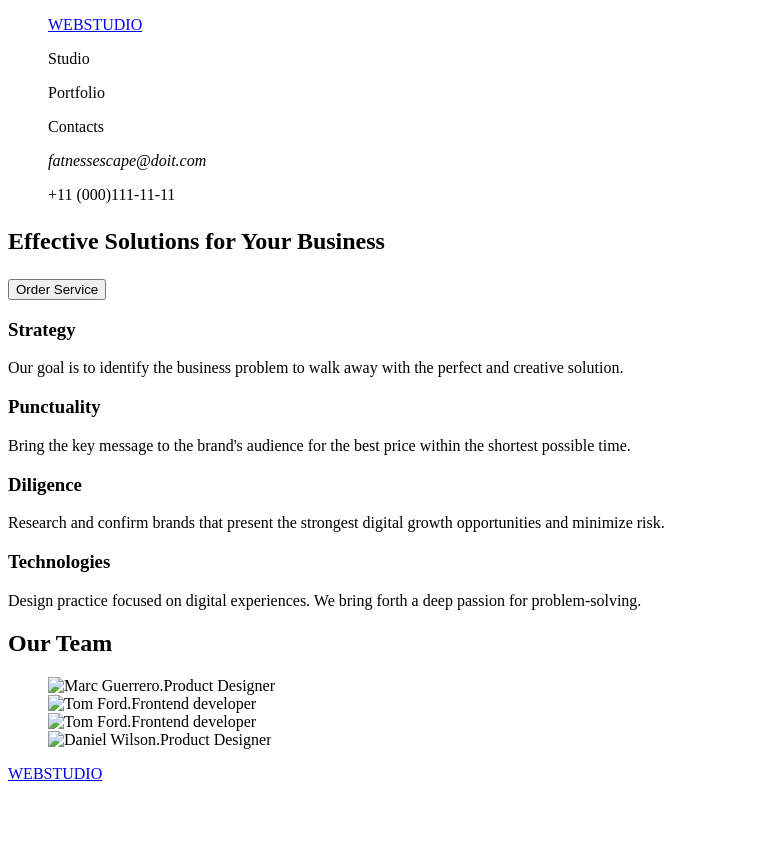
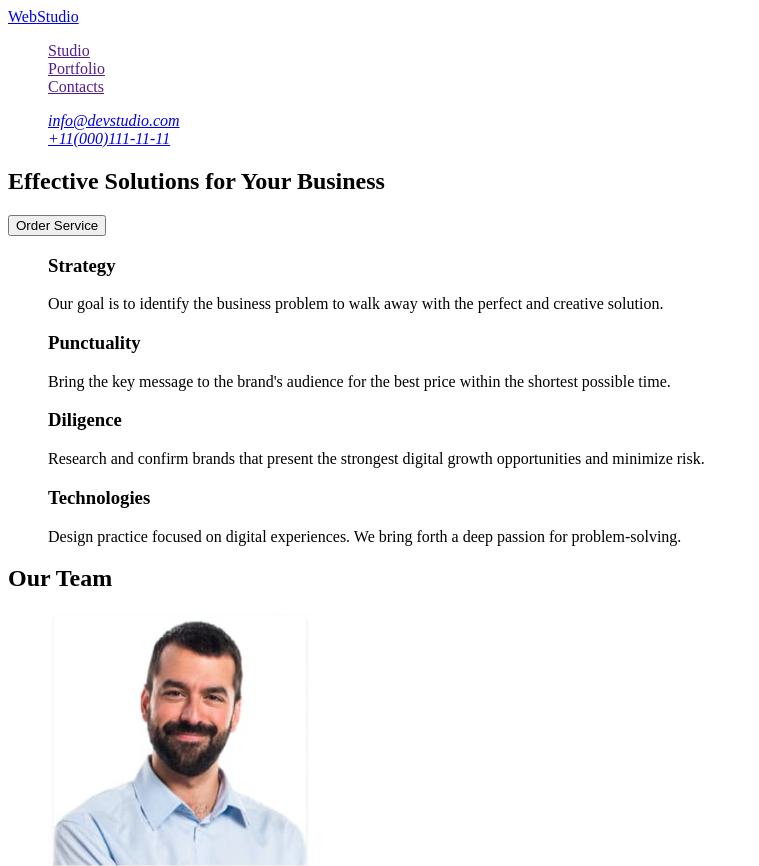
Before and after one commit to TatiYas/Tutorial, a plain HTML site: page index.html in a window 1280 px wide. Shown: the top 866 px of the page, without its empty margins (0-759 px from the left). Before the commit the page ends 800 px from the top, so only its background shows below. Drawn offline with Linux system fonts and the light colour scheme.

Commit message:
Update HTML

```diff
--- a/index.html
+++ b/index.html
@@ -2,77 +2,102 @@
 <html lang="en">
 
 <head>
-    <meta charset="utf-8" />
+    <meta charset="utf-8">
     <meta name="viewport" content="width=device-width, initial-scale=1.0">
+
  <title>Main Page</title>
+
 </head>
 
 <body>
+
     <header>
+      <nav>
+        <a href="./index.html"><span>Web</span>Studio</a>
+
     <ul style="list-style-type: none;">
-            <li><a href="https://www.figma.com/file/wuEpGhwCepGCOUw7mZFRac/Web-Studio-(Version-5.0)?type=design&node-id=297080-7250&mode=design&t=NECWioEthSlQ1Yjl-4"target="_blank">WEBSTUDIO</a>
-            </li>
-            <nav>
        <li>
-                    <p>Studio</p>
+        <a href="">Studio</a>
        </li>
        <li>
-                    <p>Portfolio</p>
+        <a href="">Portfolio</a>
        </li>
        <li>
-                    <p>Contacts</p>
-                </li>
-            </nav>
-            <li>
-                <p>
-                <address>fatnessescape@doit.com</address>
-                </p>
-            <li>
-                <p>+11 (000)111-11-11</p>
+        <a href="">Contacts</a>
        </li>
     </ul>
+       </nav>
+
+    <address>
+    <ul style="list-style-type: none;">
+     <li>
+        <a href="mailto:info@devstudio.com">info@devstudio.com </a>
+    </li>
+    <li>
+            <a href="tel:+110001111111">+11(000)111-11-11</a>
+    </li>
+    </ul>
+    </address>
 </header>
+
+<!--section 1-->
     <main>
-        <section 1>
-            <h1>
-                <p>Effective Solutions for Your Business</p>
-            </h1>
-            <button type="button">Order Service</button>
-        </section 1>
+        <section>
+            <h1>Effective Solutions for Your Business</h1>
 
-        <section2 2>
+            <button type="button"> Order Service </button>
+        </section>
+
+<!--section 2-->
+
+    <section>
+       <h2 hidden>About us</h2>
+       <ul style="list-style-type: none;">
+       <li>
         <h3>Strategy</h3>
            <p>Our goal is to identify the business problem to walk away with the perfect and creative solution.</p>
+        </li>
+        <li>
         <h3>Punctuality</h3>
             <p>Bring the key message to the brand's audience for the best price within the shortest possible time.</p>
+        </li>
+
+        <li>
        <h3>Diligence</h3>
             <p>Research and confirm brands that present the strongest digital growth opportunities and minimize risk.
             </p>
+        </li>
+
+        <li>
             <h3>Technologies</h3>
             <p>Design practice focused on digital experiences. We bring forth a deep passion for problem-solving.</p>
-        </section2>
+        </li>
+     </ul>
+     </section>
 
-        <section3>
+<!--section 3-->
+        <section>
             <h2>Our Team</h2>
             <ul style="list-style-type: none;">
                 <li>
-                    <img src="HomeWork_1_/images/team Card 1.jpg" width="220" alt="Marc Guerrero.Product Designer">
+                    <img src="./images/card1.jpg" alt="Marc Guerrero.Product Designer" width="264" />
                 </li>
                 <li>
-                    <img src="HomeWork_1_/images/team Card 2.jpg" width="220" alt="Tom Ford.Frontend developer">
+                    <img src="./images/card2.jpg" alt="Tom Ford.Frontend developer" width="264" />
                 </li>
                 <li>
-                    <img src="HomeWork_1_/images/team Card 3.jpg" width="220" alt="Tom Ford.Frontend developer">
+                    <img src="./images/card3.jpg" alt="Camila Garcia.Marketing" width="264" />
                 </li>
                 <li>
-                    <img src="HomeWork_1_/images/team Card 4.jpg" width="220" alt="Daniel Wilson.Product Designer">
+                    <img src="./images/card4.jpg" alt="Daniel Wilson.Product Designer" width="264" />
                 </li>
             </ul>
-        </section3>
+        </section>
+    </main>
+
+<footer>
+    <a href="./index.html"><span>Web</span>Studio</a>
+    <p>Increase the flow of customers and sales for your business with digital marketing & growth solutions.</p>
+</footer>
 </body>
-</main>
-<footer>
-    <a href="https://www.figma.com/file/wuEpGhwCepGCOUw7mZFRac/Web-Studio-(Version-5.0)?type=design&node-id=297046-1512&mode=design&t=NECWioEthSlQ1Yjl-4"target="_blank">WEBSTUDIO</a>
-</footer>
-
 </html>
```
Also changed, not shown: images/card1.jpg (added), images/card2.jpg (added), images/card3.jpg (added), images/card4.jpg (added), 3 other files. Lines whose indentation alone changed are shown as unchanged.
